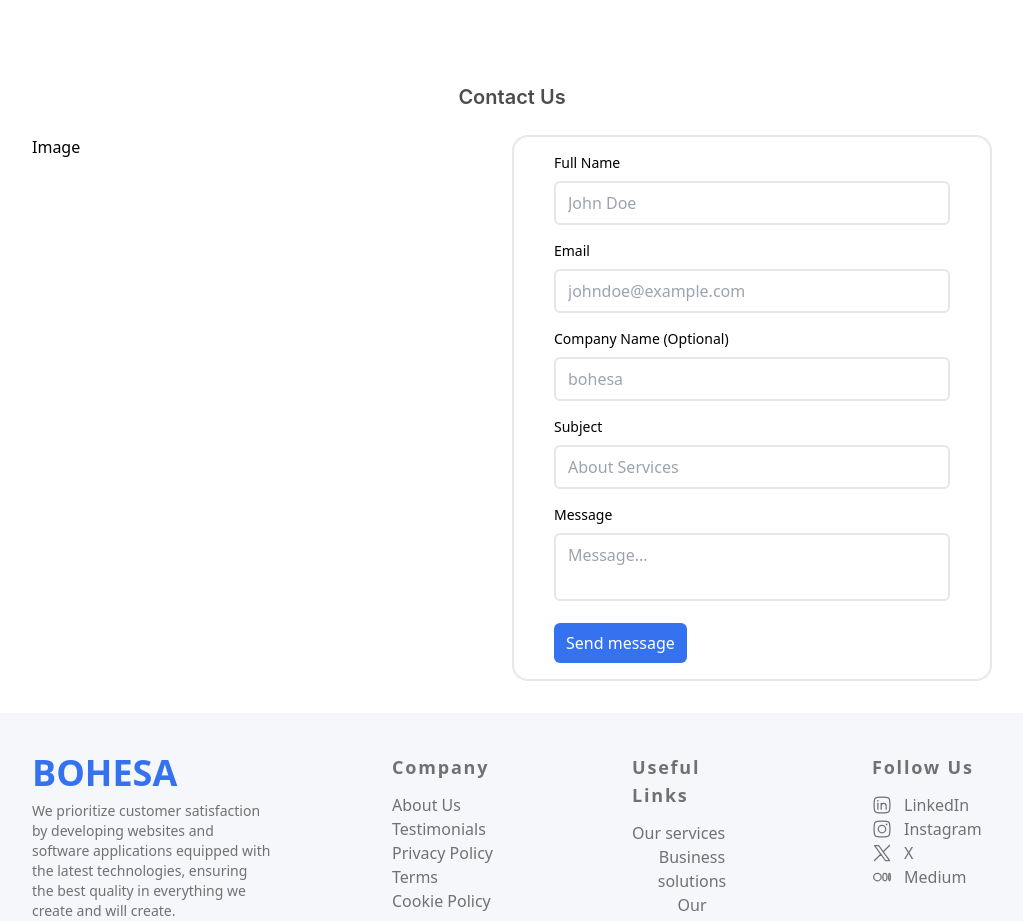
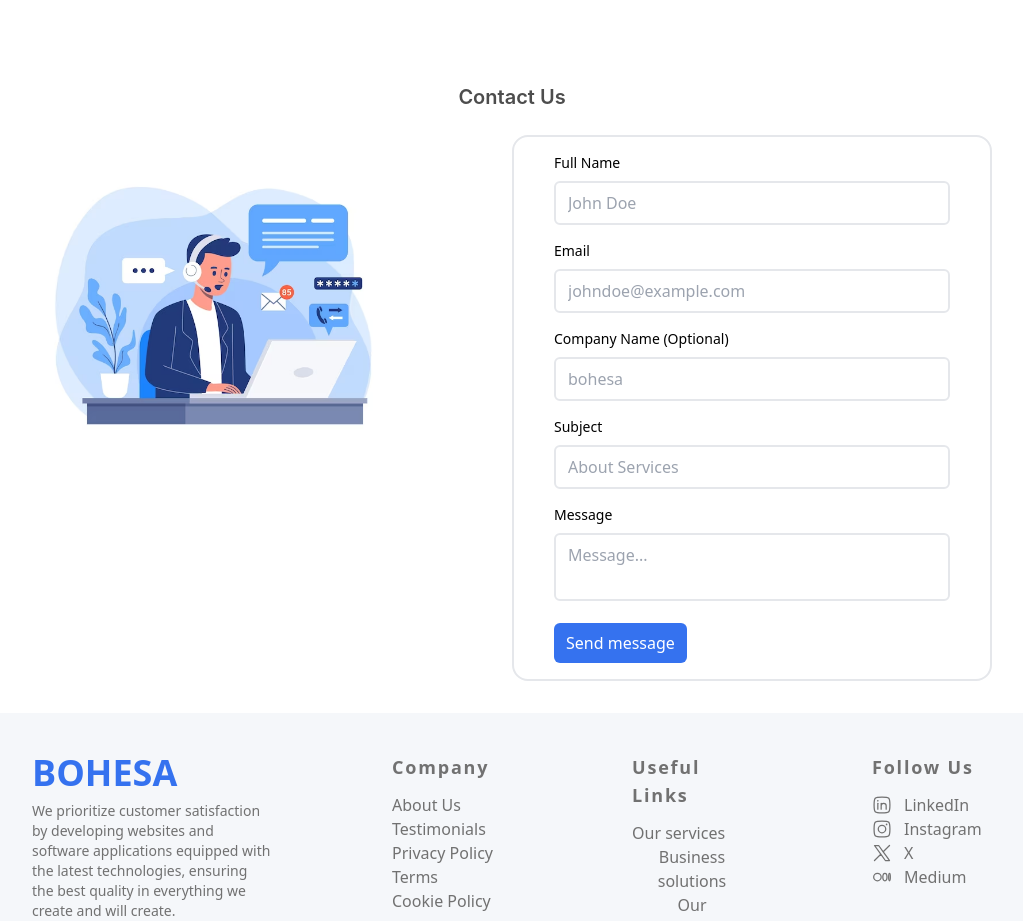
Before and after one commit to haro3535/Group-Website, a React (Create React App) app in the folder frontend/: page / in a window 1280 px wide. Shown: the part 3180-4101 px from the top of the page, without its empty margins (128-1151 px from the left). Built offline with nearby package versions, Linux system fonts and the light colour scheme.

Commit message:
added image for contact part

```diff
--- a/frontend/src/Contact/Contact.js
+++ b/frontend/src/Contact/Contact.js
@@ -49,7 +49,10 @@ export default function Contact() {
         <section id="contact" className="w-full flex flex-col justify-center items-center space-y-6 py-8">
             <h2 className="text-xl font-semibold inter-font mt-12" style={{ color: 'var(--custom-gray)' }}>Contact Us</h2>
             <div className="w-3/4 grid lg:grid-cols-2 grid-cols-1">
-                <div className="">Image</div>
+                <div className="relative">
+                <img src='deneme2.jpg' className='w-3/4 absolute object-contain -z-10'  alt=''/>
+                </div>
+
                 <div className="bg-white border-2 rounded-2xl py-4 px-10">
                     <form className="space-y-4" onSubmit={handleSubmit}>
                         <div className="space-y-2">
```
Also changed, not shown: frontend/public/deneme2.jpg (added).
